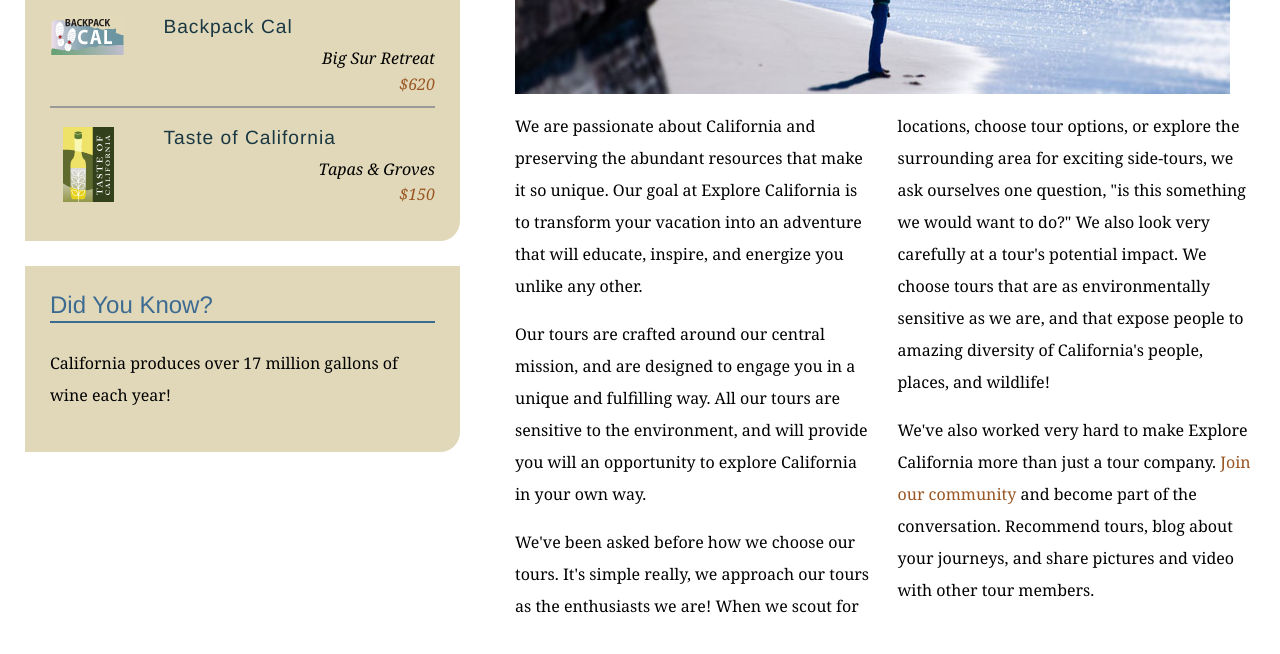
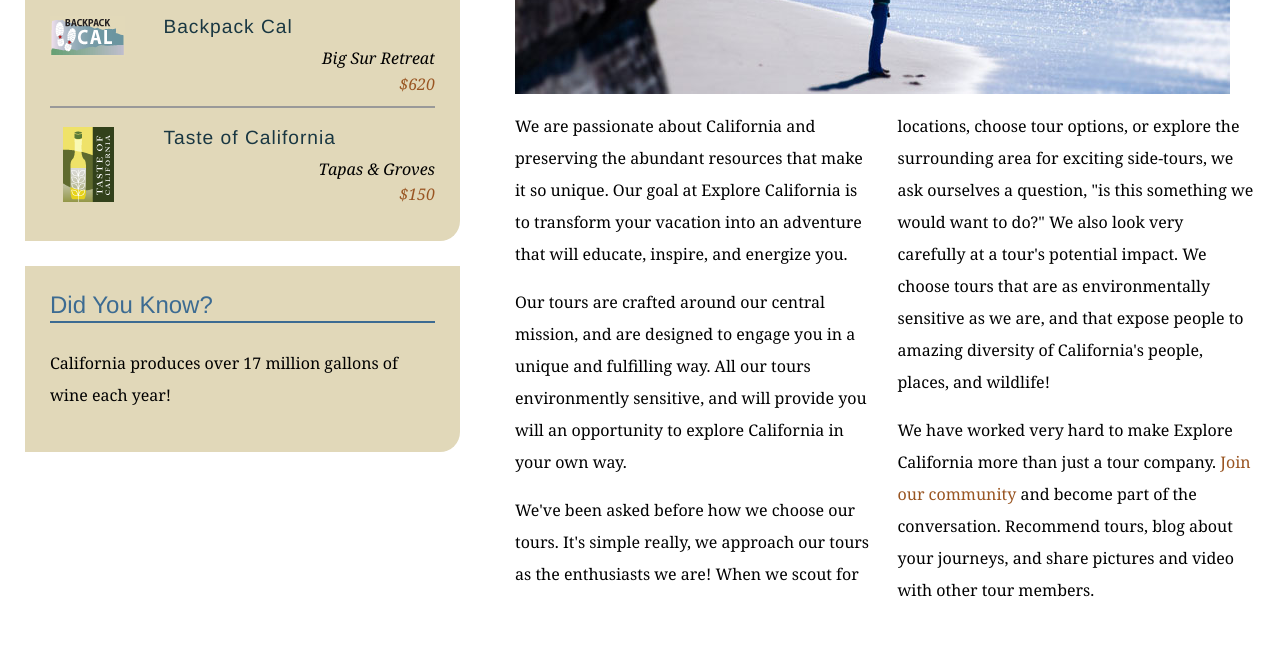
Before and after one commit to josectobar/explore-california, a plain HTML site: page mission.html in a window 1280 px wide. Shown: the part 590-1244 px from the top of the page. Drawn offline with Linux system fonts and the light colour scheme.

Commit message:
text edits on mission.html

```diff
--- a/mission.html
+++ b/mission.html
@@ -62,10 +62,10 @@
           <h1>Who we are</h1>
           <img src="assets/images/mission_look.jpg" alt="Looking out at the Pacific" class="articleImage" />
           <div class="multiCol">
-            <p>We are passionate about California and preserving the abundant resources that make it so unique. Our goal at Explore California is to transform your vacation into an adventure that will educate, inspire, and energize you unlike any other.</p>
-            <p>Our tours are crafted around our central mission, and are designed to engage you in a unique and fulfilling way. All our tours are sensitive to the environment, and will provide you will an opportunity to explore California in your own way.</p>
-            <p>We've been asked before how we choose our tours. It's simple really, we approach our tours as the enthusiasts we are! When we scout for locations, choose tour options, or explore the surrounding area for exciting side-tours, we ask ourselves one question, &quot;is this something we would want to do?&quot; We also look very carefully at a tour's potential impact. We choose tours that are as environmentally sensitive as we are, and that expose people to amazing diversity of California's people, places, and wildlife!</p>
-            <p>We've also worked very hard to make Explore California more than just a tour company. <a href="explorers/join.html">Join our community</a> and become part of the conversation. Recommend tours, blog about your journeys, and share pictures and video with other tour members.</p>
+            <p>We are passionate about California and preserving the abundant resources that make it so unique. Our goal at Explore California is to transform your vacation into an adventure that will educate, inspire, and energize you.</p>
+            <p>Our tours are crafted around our central mission, and are designed to engage you in a unique and fulfilling way. All our tours environmently sensitive, and will provide you will an opportunity to explore California in your own way.</p>
+            <p>We've been asked before how we choose our tours. It's simple really, we approach our tours as the enthusiasts we are! When we scout for locations, choose tour options, or explore the surrounding area for exciting side-tours, we ask ourselves a question, &quot;is this something we would want to do?&quot; We also look very carefully at a tour's potential impact. We choose tours that are as environmentally sensitive as we are, and that expose people to amazing diversity of California's people, places, and wildlife!</p>
+            <p>We have worked very hard to make Explore California more than just a tour company. <a href="explorers/join.html">Join our community</a> and become part of the conversation. Recommend tours, blog about your journeys, and share pictures and video with other tour members.</p>
           </div>
         </div>
       </div>
```
